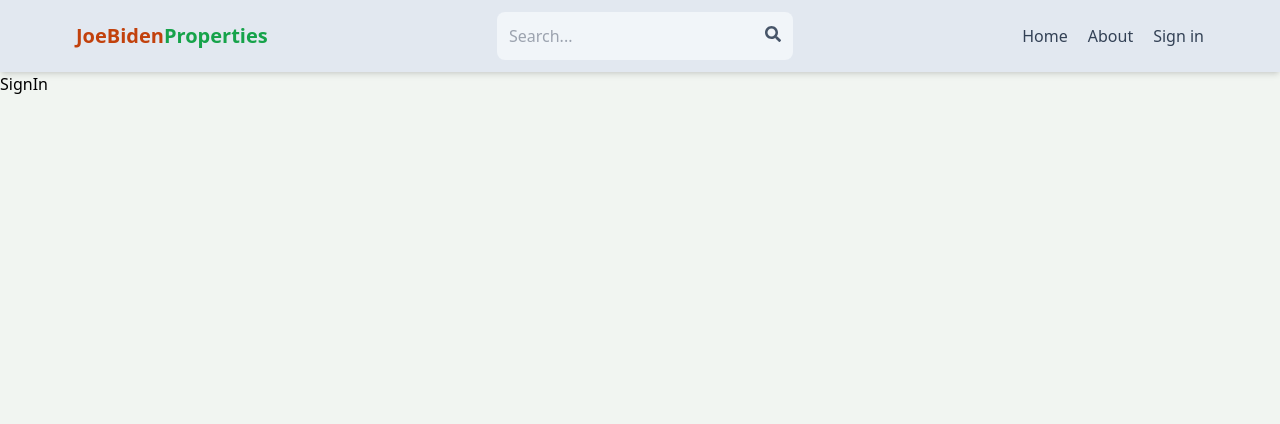
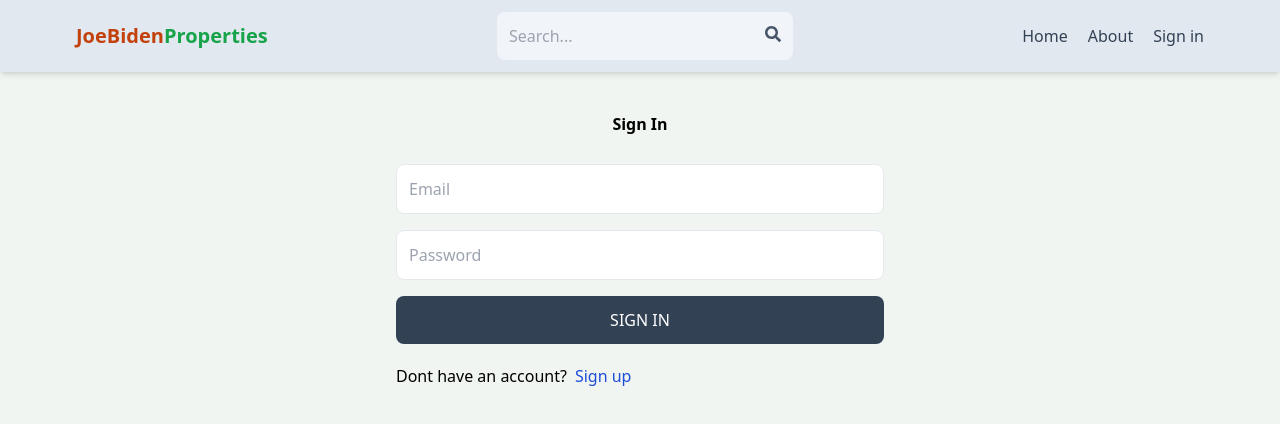
Before and after one commit to soyalkumarkp/Real-Estate-project, a React (Vite) app in the folder client/: page /signin in a window 1280 px wide. Shown: the top 424 px of the page. Built offline with nearby package versions, Linux system fonts and the light colour scheme.

Commit message:
Complete sign in page functionality

```diff
--- a/client/src/pages/SignIn.jsx
+++ b/client/src/pages/SignIn.jsx
@@ -1,7 +1,78 @@
-import React from "react";
+import React, { useState } from "react";
+import { Link, useNavigate } from "react-router-dom";
 
 const SignIn = () => {
-  return <div>SignIn</div>;
+  const [formData, setFormData] = useState({});
+  const [error, setError] = useState(null);
+  const [loading, setLoading] = useState(false);
+  const navigate = useNavigate();
+
+  const handleChange = (e) => {
+    setFormData({ ...formData, [e.target.id]: e.target.value });
+  };
+
+  const handleSubmit = async (e) => {
+    e.preventDefault();
+
+    try {
+      setLoading(true);
+      const res = await fetch("/api/auth/signin", {
+        method: "POST",
+        headers: {
+          "Content-Type": "application/json",
+        },
+        body: JSON.stringify(formData),
+      });
+      const data = await res.json();
+
+      if (data.success === false) {
+        setError(data.message);
+        setLoading(false);
+        return;
+      }
+
+      setLoading(false);
+      setError(null);
+      navigate("/");
+    } catch (error) {
+      setLoading(false);
+      setError(error.message);
+    }
+  };
+
+  return (
+    <div className="p-3 max-w-lg mx-auto">
+      <h1 className="text-center font-semibold my-7">Sign In</h1>
+      <form onSubmit={handleSubmit} className="flex flex-col gap-4">
+        <input
+          type="email"
+          placeholder="Email"
+          className="border p-3 rounded-lg"
+          id="email"
+          onChange={handleChange}
+        />
+        <input
+          type="password"
+          placeholder="Password"
+          className="border p-3 rounded-lg"
+          id="password"
+          onChange={handleChange}
+        />
+        <button
+          disabled={loading}
+          className="bg-slate-700 text-white p-3 rounded-lg uppercase transition duration-300 hover:bg-slate-800 hover:text-gray-100"
+        >
+          {loading ? "Loading..." : "Sign in"}
+        </button>
+      </form>
+      <div className="flex gap-2 mt-5">
+        <p>Dont have an account?</p>
+        <Link to="/signup">
+          <span className="text-blue-700">Sign up</span>
+        </Link>
+      </div>
+      {error && <p className="text-red-500 mt-5">{error}</p>}
+    </div>
+  );
 };
-
 export default SignIn;
--- a/client/src/pages/SignUp.jsx
+++ b/client/src/pages/SignUp.jsx
@@ -33,7 +33,7 @@
 
       setLoading(false);
       setError(null);
-      navigate("/sign-in");
+      navigate("/signin");
     } catch (error) {
       setLoading(false);
       setError(error.message);
```
